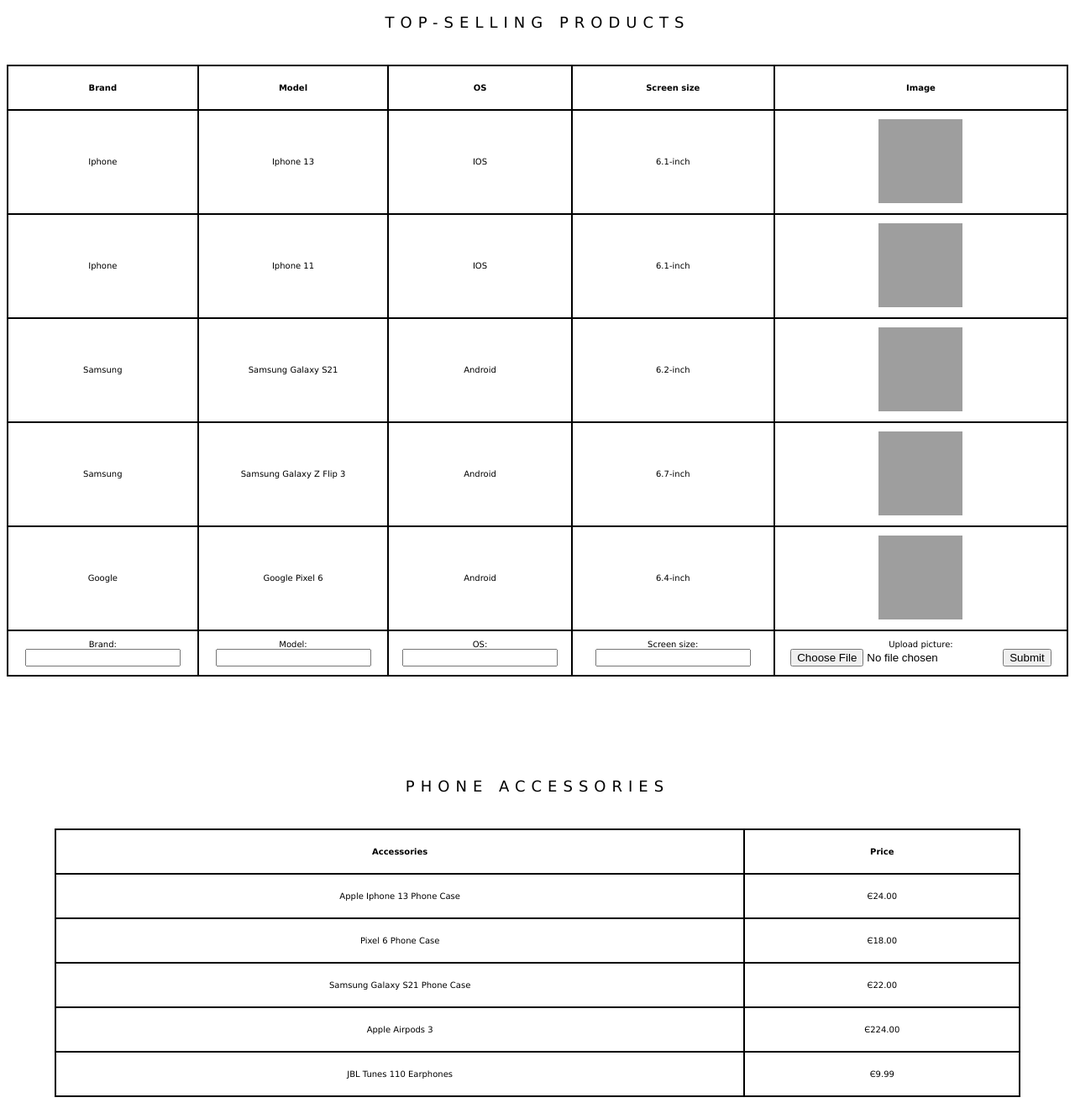
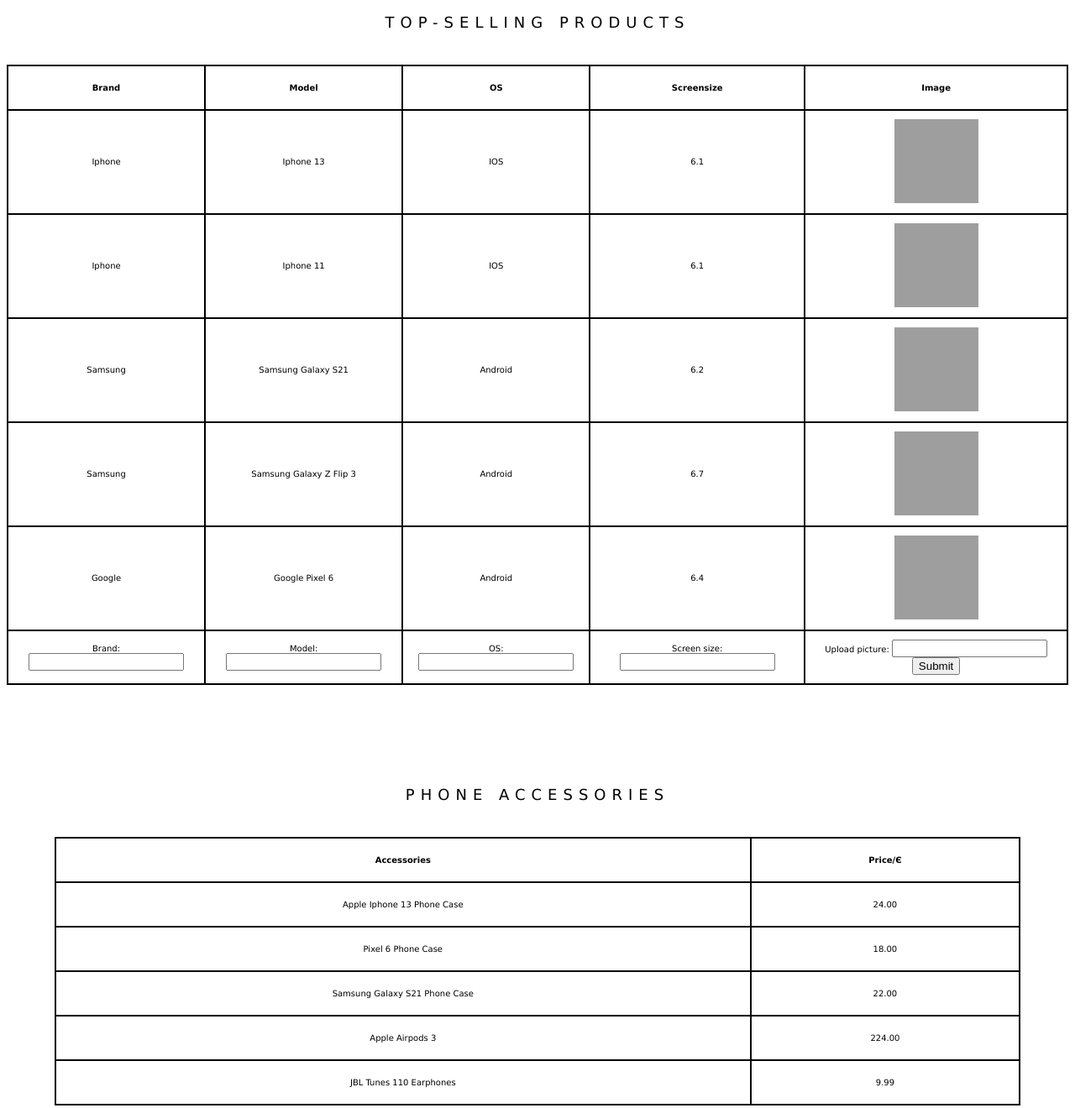
Before and after one commit to ashhhilla/webtech-lab170, a plain HTML site: page index.html in a window 1280 px wide. Shown: the part 840-2160 px from the top of the page at 84% size. Drawn offline with Linux system fonts and the light colour scheme; grey boxes are pictures that could not be loaded.

Commit message:
Update index.html

```diff
--- a/index.html
+++ b/index.html
@@ -7,7 +7,6 @@
 <title>F&Y Phones</title>
 </head>
 <body>
-<!-- <div class="page-content"> -->
 <!-- Header  -->
     <div class="header">
     <!-- Navigation bar -->
@@ -43,21 +42,25 @@
                 <li>Free home delivery</li>
             </ol>
     </section>
+    <!-- Table 1, Top Selling Products -->
     <section>
-        <table class="tableT">
+        <table class="tableT" id="grid">
             <caption class="captionT">TOP-SELLING PRODUCTS</caption>
+            <thead>
             <tr>
-                <th>Brand</th>
-                <th>Model</th>
-                <th>OS</th>
-                <th>Screen size</th>
-                <th>Image</th>
+                <th data-type="string" >Brand</th>
+                <th data-type="string">Model</th>
+                <th data-type="string"> OS </th>
+                <th >Screensize </th>
+                <th >Image </th>
             </tr>
+        </thead>
+        <tbody>
             <tr>
                 <td>Iphone</td>
                 <td>Iphone 13</td>
                 <td>IOS</td>
-                <td>6.1-inch</td>
+                <td>6.1</td>
                 <td>
                     <a href="https://ibb.co/0tF40mY"><img src="https://i.ibb.co/m8XZnbh/iphone13.png" alt="iphone13"  width="100" height="100"></a>
                 </td>
@@ -67,7 +70,7 @@
                 <td>Iphone</td>
                 <td>Iphone 11</td>
                 <td>IOS</td>
-                <td>6.1-inch</td>
+                <td>6.1</td>
                 <td>
                     <a href="https://ibb.co/094RBBH"><img src="https://i.ibb.co/5jpgYYb/iphone11.png" alt="iphone11" width="100" height="100"></a>
                 </td>
@@ -76,7 +79,7 @@
                 <td>Samsung</td>
                 <td>Samsung Galaxy S21</td>
                 <td>Android</td>
-                <td>6.2-inch</td>
+                <td>6.2</td>
                 <td>
                     <a href="https://ibb.co/3MWFs9h"><img src="https://i.ibb.co/Yy8dWFj/Galaxys21.png" alt="Galaxys21" width="100" height="100"></a>
                 </td>
@@ -85,7 +88,7 @@
                 <td>Samsung</td>
                 <td>Samsung Galaxy Z Flip 3</td>
                 <td>Android</td>
-                <td>6.7-inch</td>
+                <td>6.7</td>
                 <td>
                     <a href="https://ibb.co/5cJd97T"><img src="https://i.ibb.co/C0SqtrB/galaxyzflip.png" alt="galaxyzflip" width="100" height="100"></a>
                 </td>
@@ -94,15 +97,14 @@
                 <td>Google</td>
                 <td>Google Pixel 6</td>
                 <td>Android</td>
-                <td>6.4-inch</td>
+                <td>6.4</td>
                 <td>
                     <a href="https://ibb.co/N9mJK8p"><img src="https://i.ibb.co/7nRZKwV/Pixel6.png" alt="Pixel6" width="100" height="100"></a>
                 </td>
             </tr>
+        </tbody>
             <tr>
-
             <td><form action="http://example.com/try" method="POST" enctype="multipart/form-data"> </form>
-
                     <label for="Brand"> Brand: </label>
                     <input type="text" name="Brand" id="Brand" required></td>
                     <td><label for="Model"> Model: </label>
@@ -113,46 +115,47 @@
                     <label for="ScreenSize"> Screen size: </label>
                     <input type="text" name="Screensize" id="ScreenSize" required> </td>
                     <td><label for="pic">Upload picture:</label>
-                    <input type="file" name="pic" id="pic" required><input type="submit"></td>
+                    <input type="url" name="pic" id="pic" required><input type="submit"></td>
             </tr>
+
         </table>
+        <script type="text/javascript" src="javascript.js"></script>
     </section>
 
+
+<!-- Table 2, Phone Accessories-->
     <section>
         <table class="PhoneT">
             <caption class="captionP">PHONE ACCESSORIES</caption>
             <tr>
                 <th>Accessories</th>
-                <th>Price</th>
+                <th>Price/Є</th>
             </tr>
             <tr>
                 <td> Apple Iphone 13 Phone Case</td>
-                <td> Є24.00</td>
+                <td> 24.00</td>
 
             <tr>
                 <td> Pixel 6 Phone Case</td>
-                <td> Є18.00 </td>
+                <td> 18.00 </td>
             </tr>
             <tr>
                 <td> Samsung Galaxy S21 Phone Case</td>
-                <td> Є22.00</td>
+                <td> 22.00</td>
             </tr>
             <tr>
                 <td> Apple Airpods 3</td>
-                <td> Є224.00</td>
-
+                <td> 224.00</td>
             </tr>
             <tr>
                 <td> JBL Tunes 110 Earphones</td>
-                <td> Є9.99</td>
+                <td> 9.99</td>
+            </tr>
+        </table>
+    </section>
 
-            </tr>
-
-        </table>
-
-    </section>
+<!-- Order Instructions -->
     <section>
-
         <h2 class="pageH">ORDER INSTRUCTIONS</h2>
         <p class="titleO">To order from our webshop:</p>
         <ul class="order">
@@ -172,29 +175,27 @@
     <dd>Our email: FYphone@gmail.com</dd>
 </dl>
 </div>
-<!-- </div> -->
+
 <!-- Footer  -->
 <footer class="footer-types">
-
     <div class="footer-left">
     <figure>
     <a href="https://imgbb.com/"><img src="https://i.ibb.co/jh3mFty/FYLogo.png" alt="FYLogo" ></a>
     <figcaption>This website is powered by Vrije Universiteit Amsterdam &copy;</figcaption>
-
     </figure>
 </div>
-
     <div class="footer-right">
         <p class="footer-desc">
             <span>Social Media</span>
             <a href="http://www.instagram.com">Instagram</a></p>
-
     </div>
 </footer>
 </body>
 
 </html>
-<!-- - Chrome and Microsoft Edge are used to test browser compatibility.
+
+<!-- Report
+- Chrome and Microsoft Edge are used to test browser compatibility.
 - When the size of the browser is decreased by moving the browser, the captions of the table become part of the table and they get frames around them. This happens in both browsers. A decreased browser size combined with a zoomed-in screen (200%) result in table captions moving outside their boxes on both screens
 - By testing with different widths using the developer's tools provided by both browsers, we have found out that the device should have at least 330px on both browsers to display every part of the website correctly. "Correctly" means inside the table, h2 centered and paragraphs following right after.
 - Both browsers offer the same print style, this is tested by pressing the print option provided by the browsers.
```
Lines whose indentation alone changed are shown as unchanged.
